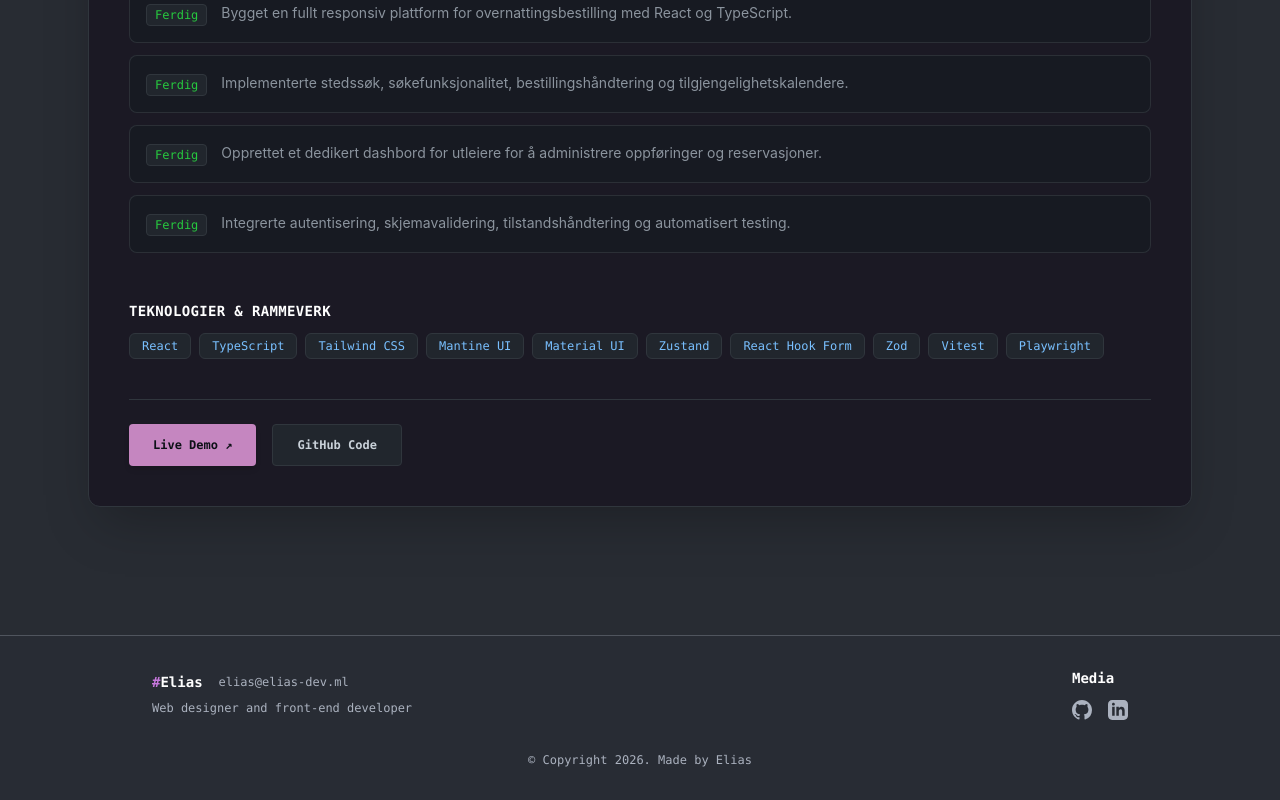
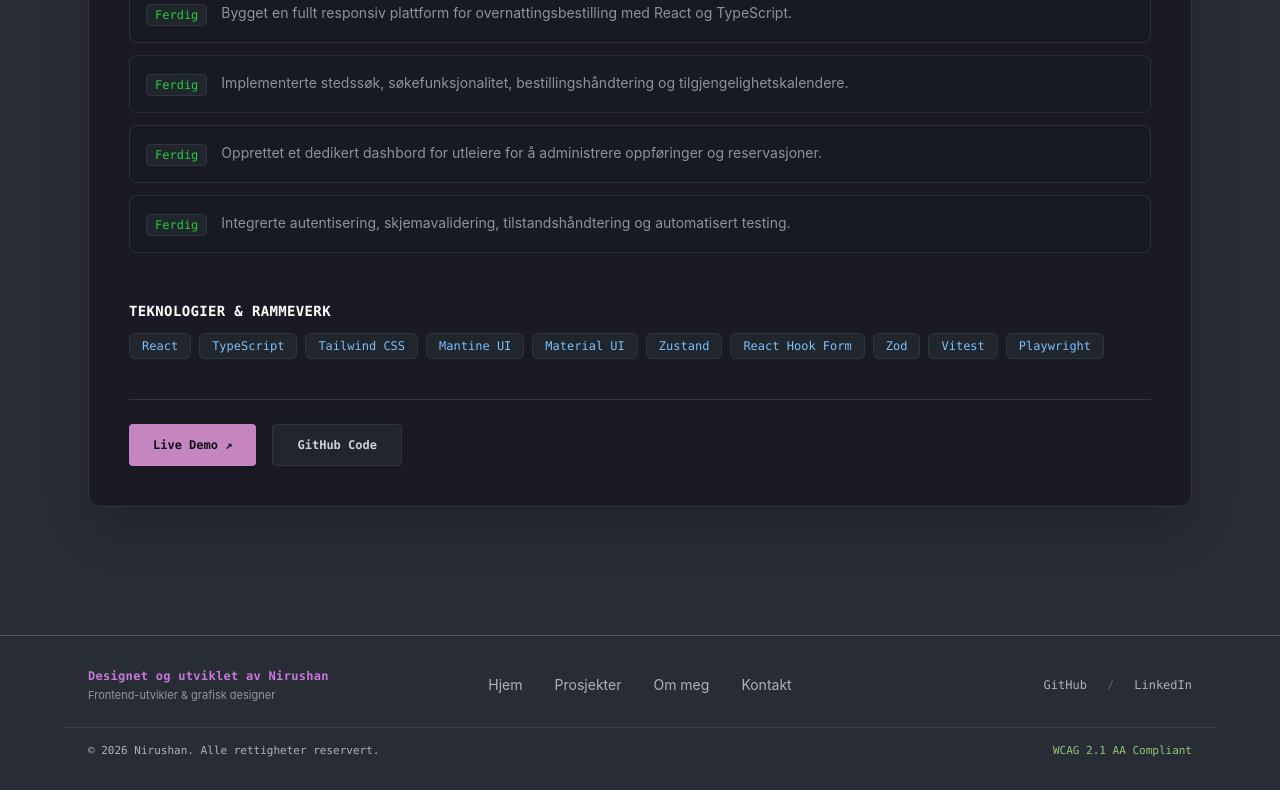
Before and after one commit to Nirush4/portfolio-new, a React (Vite) app: page /projects/1 in a window 1280 px wide. Shown: the part 1641-2441 px from the top of the page. Built offline with nearby package versions, Linux system fonts and the light colour scheme.

Commit message:
feat(footer): add language support and enhance footer navigation

```diff
--- a/src/App.tsx
+++ b/src/App.tsx
@@ -43,7 +43,7 @@ const App = (): JSX.Element => {
           />
         </Routes>
       </main>
-      <Footer />
+      <Footer lang={currentLang} />
     </div>
   );
 };
--- a/src/components/Footer.tsx
+++ b/src/components/Footer.tsx
@@ -1,57 +1,111 @@
 import { type JSX } from 'react';
+import { Link } from 'react-router-dom';
 
-export const Footer = (): JSX.Element => {
+interface FooterProps {
+  lang?: 'NO' | 'EN';
+}
+
+export const Footer = ({ lang = 'EN' }: FooterProps): JSX.Element => {
+  const isNo = lang === 'NO';
+
   return (
-    <footer className='border-t border-[#ABB2BF]/30 mt-16 py-8 bg-[#282C34]'>
-      <div className='max-w-5xl mx-auto px-6 flex flex-col md:flex-row justify-between items-start md:items-center gap-6 text-xs'>
+    <footer
+      role='contentinfo'
+      className='border-t border-[#ABB2BF]/30 mt-16 py-8 bg-[#282C34] font-mono text-xs'
+    >
+      <div className='max-w-6xl mx-auto px-6 grid grid-cols-1 md:grid-cols-3 items-center gap-6 text-center md:text-left'>
         <div>
-          <div className='flex items-center gap-4 text-white'>
-            <span className='font-bold text-sm'>
-              <span className='text-[#C778DD]'>#</span>Elias
-            </span>
-            <a
-              href='mailto:elias@elias-dev.ml'
-              className='text-[#ABB2BF] hover:text-white transition-colors'
-            >
-              elias@elias-dev.ml
-            </a>
-          </div>
-          <p className='text-[#ABB2BF] mt-2'>
-            Web designer and front-end developer
+          <p className='text-[#C778DD] font-mono font-semibold tracking-wide'>
+            {isNo
+              ? 'Designet og utviklet av Nirushan'
+              : 'Designed & Developed by Nirushan'}
+          </p>
+          <p className='text-[#ABB2BF]/80 text-[11px] mt-1 font-sans'>
+            {isNo
+              ? 'Frontend-utvikler & grafisk designer'
+              : 'Frontend Developer & Graphic Designer'}
           </p>
         </div>
 
-        <div>
-          <div className='text-white font-semibold text-sm mb-3'>Media</div>
-          <div className='flex gap-4 items-center'>
+        <nav
+          aria-label={isNo ? 'Bunntekst navigasjon' : 'Footer Navigation'}
+          className='flex justify-center'
+        >
+          <ul className='flex flex-wrap items-center justify-center gap-6 text-[#ABB2BF] font-sans text-sm'>
+            <li>
               <a
-              href='https://github.com'
+                href='#home'
+                className='hover:text-white focus:text-white focus:outline-none focus:ring-1 focus:ring-[#C778DD] transition-colors p-1'
+              >
+                {isNo ? 'Hjem' : 'Home'}
+              </a>
+            </li>
+            <li>
+              <a
+                href='#works'
+                className='hover:text-white focus:text-white focus:outline-none focus:ring-1 focus:ring-[#C778DD] transition-colors p-1'
+              >
+                {isNo ? 'Prosjekter' : 'Projects'}
+              </a>
+            </li>
+            <li>
+              <a
+                href='#about-me'
+                className='hover:text-white focus:text-white focus:outline-none focus:ring-1 focus:ring-[#C778DD] transition-colors p-1'
+              >
+                {isNo ? 'Om meg' : 'About'}
+              </a>
+            </li>
+            <li>
+              <a
+                href='#contacts'
+                className='hover:text-white focus:text-white focus:outline-none focus:ring-1 focus:ring-[#C778DD] transition-colors p-1'
+              >
+                {isNo ? 'Kontakt' : 'Contact'}
+              </a>
+            </li>
+          </ul>
+        </nav>
+
+        <div className='flex items-center justify-center md:justify-end gap-5 text-[#ABB2BF]'>
+          <Link
+            to='https://github.com/Nirush4'
             target='_blank'
             rel='noopener noreferrer'
-              aria-label='GitHub Profile'
-              className='text-[#ABB2BF] hover:text-white transition-colors'
+            aria-label={
+              isNo
+                ? 'Besøk GitHub-profilen min (åpner i ny fane)'
+                : 'Visit my GitHub profile (opens in new tab)'
+            }
+            className='hover:text-white focus:text-white focus:outline-none focus:ring-1 focus:ring-[#C778DD] transition-colors'
           >
-              <svg className='w-5 h-5 fill-current' viewBox='0 0 24 24'>
-                <path d='M12 0C5.37 0 0 5.37 0 12c0 5.31 3.435 9.795 8.205 11.385.6.105.825-.255.825-.57 0-.285-.015-1.23-.015-2.235-3.015.555-3.795-.735-4.035-1.41-.135-.345-.72-1.41-1.23-1.695-.42-.225-1.02-.78-.015-.795.945-.015 1.62.87 1.845 1.23 1.08 1.815 2.805 1.305 3.495.99.105-.78.42-1.305.765-1.605-2.67-.3-5.46-1.335-5.46-5.925 0-1.305.465-2.385 1.23-3.225-.12-.3-.54-1.53.12-3.18 0 0 1.005-.315 3.3 1.23.96-.27 1.98-.405 3-.405s2.04.135 3 .405c2.295-1.56 3.3-1.23 3.3-1.23.66 1.65.24 2.88.12 3.18.765.84 1.23 1.905 1.23 3.225 0 4.605-2.805 5.625-5.475 5.925.435.375.81 1.095.81 2.22 0 1.605-.015 2.895-.015 3.3 0 .315.225.69.825.57A12.02 12.02 0 0024 12c0-6.63-5.37-12-12-12z' />
-              </svg>
-            </a>
-
-            <a
-              href='https://linkedin.com'
+            GitHub
+          </Link>
+          <span aria-hidden='true' className='text-[#ABB2BF]/40'>
+            /
+          </span>
+          <Link
+            to='https://www.linkedin.com/in/nirushan-rajamanoharan/'
             target='_blank'
             rel='noopener noreferrer'
-              aria-label='LinkedIn Profile'
-              className='text-[#ABB2BF] hover:text-white transition-colors'
+            aria-label={
+              isNo
+                ? 'Besøk LinkedIn-profilen min (åpner i ny fane)'
+                : 'Visit my LinkedIn profile (opens in new tab)'
+            }
+            className='hover:text-white focus:text-white focus:outline-none focus:ring-1 focus:ring-[#C778DD] transition-colors'
           >
-              <svg className='w-5 h-5 fill-current' viewBox='0 0 24 24'>
-                <path d='M19 0h-14c-2.761 0-5 2.239-5 5v14c0 2.761 2.239 5 5 5h14c2.762 0 5-2.239 5-5v-14c0-2.761-2.238-5-5-5zm-11 19h-3v-11h3v11zm-1.5-12.268c-.966 0-1.75-.79-1.75-1.764s.784-1.764 1.75-1.764 1.75.79 1.75 1.764-.783 1.764-1.75 1.764zm13.5 12.268h-3v-5.604c0-3.368-4-3.113-4 0v5.604h-3v-11h3v1.765c1.396-2.586 7-2.777 7 2.476v6.759z' />
-              </svg>
-            </a>
+            LinkedIn
+          </Link>
         </div>
       </div>
-      </div>
-      <div className='text-center text-xs text-[#ABB2BF] mt-8'>
-        © Copyright 2026. Made by Elias
+
+      <div className='max-w-6xl mx-auto px-6 mt-6 pt-4 border-t border-[#ABB2BF]/15 flex flex-col sm:flex-row items-center justify-between text-[11px] text-[#ABB2BF] gap-2'>
+        <p>
+          © 2026 Nirushan.{' '}
+          {isNo ? 'Alle rettigheter reservert.' : 'All rights reserved.'}
+        </p>
+        <p className='text-[#98C379] font-mono'>WCAG 2.1 AA Compliant</p>
       </div>
     </footer>
   );
```
Lines whose indentation alone changed are shown as unchanged.
